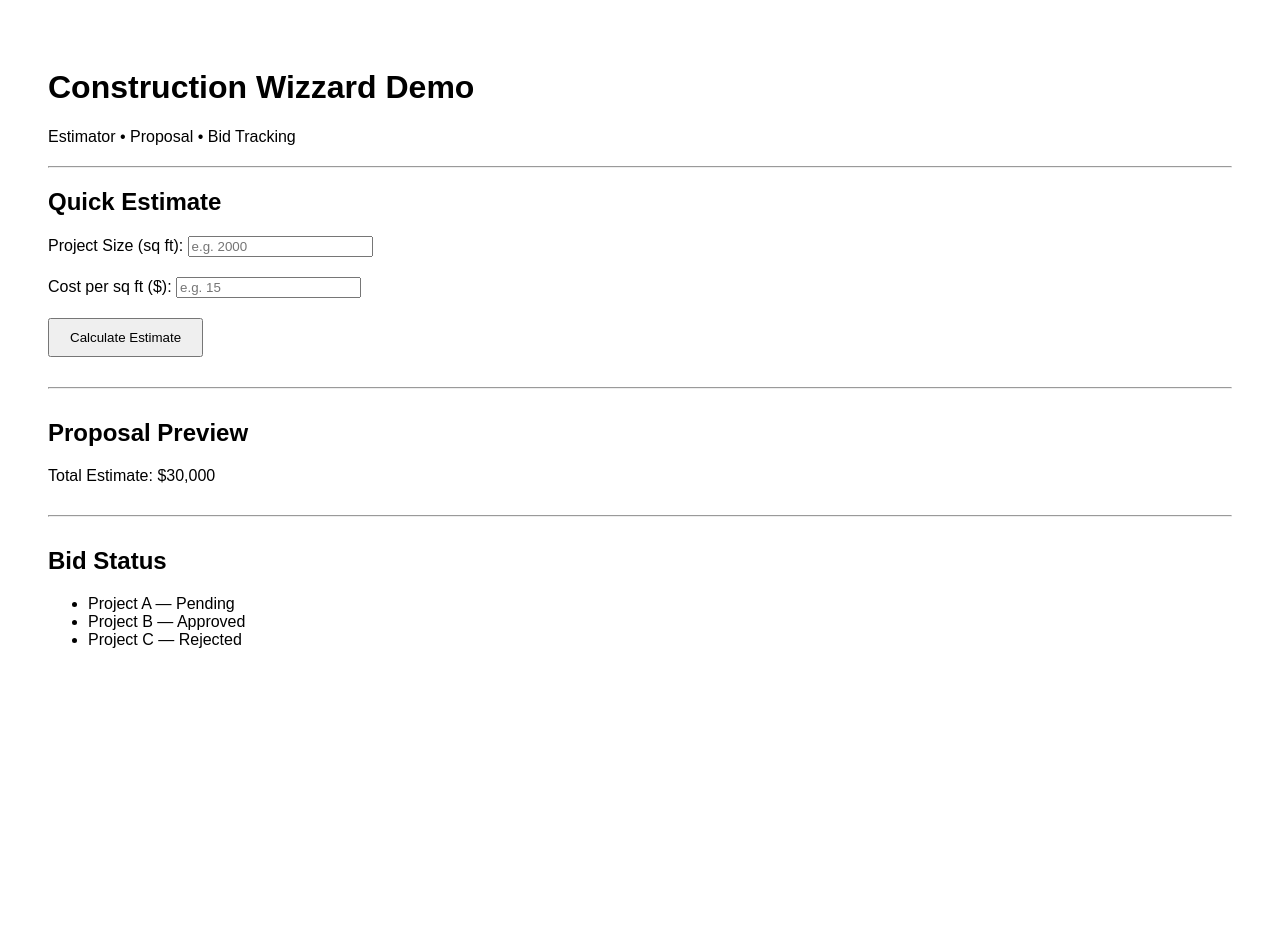
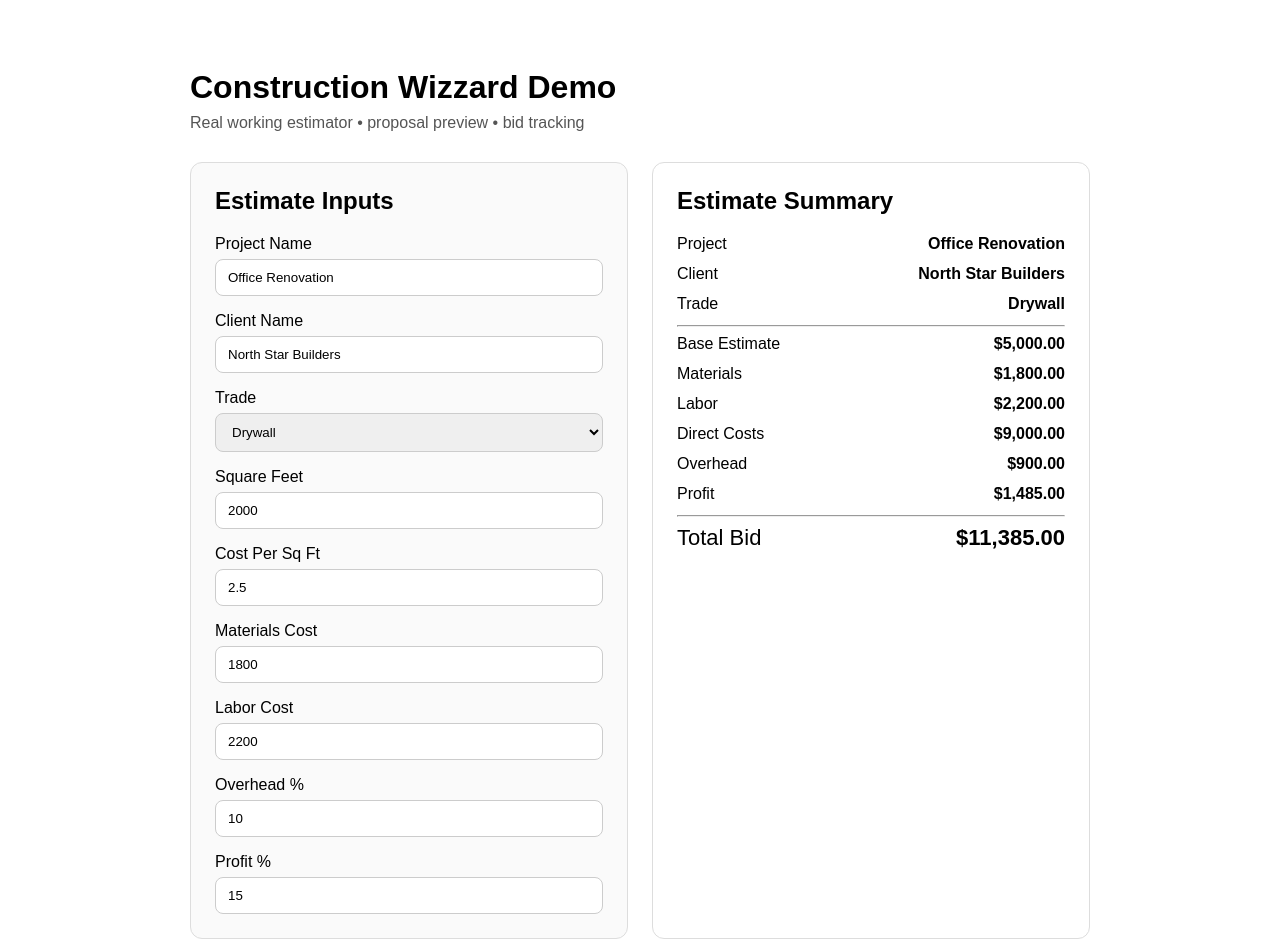
Before and after one commit to wizzard4849-dev/construction-wizzard1, a Next.js app: page /demo in a window 1280 px wide. Shown: the top 952 px of the page. Before the commit the page ends 800 px from the top, so only its background shows below. Built offline with nearby package versions, Linux system fonts and the light colour scheme.

Commit message:
Refactor DemoPage layout and styles
Refactor the DemoPage component to enhance layout and improve user experience. Updated styles and structure for better readability and organization.

```diff
--- a/src/app/demo/page.tsx
+++ b/src/app/demo/page.tsx
@@ -1,40 +1,300 @@
+"use client";
+
+import { useMemo, useState } from "react";
+
+const trades = {
+  drywall: { label: "Drywall", defaultCostPerSqFt: 2.5 },
+  painting: { label: "Painting", defaultCostPerSqFt: 1.5 },
+  flooring: { label: "Flooring", defaultCostPerSqFt: 4.25 },
+  hvac: { label: "HVAC", defaultCostPerSqFt: 8.5 },
+};
+
+function money(value: number) {
+  return value.toLocaleString("en-US", {
+    style: "currency",
+    currency: "USD",
+    maximumFractionDigits: 2,
+  });
+}
+
 export default function DemoPage() {
+  const [projectName, setProjectName] = useState("Office Renovation");
+  const [clientName, setClientName] = useState("North Star Builders");
+  const [trade, setTrade] = useState<keyof typeof trades>("drywall");
+  const [squareFeet, setSquareFeet] = useState(2000);
+  const [costPerSqFt, setCostPerSqFt] = useState(
+    trades.drywall.defaultCostPerSqFt
+  );
+  const [materialsCost, setMaterialsCost] = useState(1800);
+  const [laborCost, setLaborCost] = useState(2200);
+  const [overheadPercent, setOverheadPercent] = useState(10);
+  const [profitPercent, setProfitPercent] = useState(15);
+
+  const estimate = useMemo(() => {
+    const baseEstimate = squareFeet * costPerSqFt;
+    const directCosts = baseEstimate + materialsCost + laborCost;
+    const overhead = directCosts * (overheadPercent / 100);
+    const profit = (directCosts + overhead) * (profitPercent / 100);
+    const total = directCosts + overhead + profit;
+
+    return {
+      baseEstimate,
+      directCosts,
+      overhead,
+      profit,
+      total,
+    };
+  }, [
+    squareFeet,
+    costPerSqFt,
+    materialsCost,
+    laborCost,
+    overheadPercent,
+    profitPercent,
+  ]);
+
+  function onTradeChange(nextTrade: keyof typeof trades) {
+    setTrade(nextTrade);
+    setCostPerSqFt(trades[nextTrade].defaultCostPerSqFt);
+  }
+
   return (
-    <main style={{ padding: 40, fontFamily: "Arial" }}>
-      <h1>Construction Wizzard Demo</h1>
-      <p>Estimator • Proposal • Bid Tracking</p>
+    <main
+      style={{
+        padding: 40,
+        fontFamily: "Arial, sans-serif",
+        maxWidth: 900,
+        margin: "0 auto",
+      }}
+    >
+      <h1 style={{ marginBottom: 8 }}>Construction Wizzard Demo</h1>
+      <p style={{ marginTop: 0, color: "#555" }}>
+        Real working estimator • proposal preview • bid tracking
+      </p>
 
-      <hr style={{ margin: "20px 0" }} />
+      <div
+        style={{
+          display: "grid",
+          gridTemplateColumns: "1fr 1fr",
+          gap: 24,
+          marginTop: 30,
+        }}
+      >
+        <section
+          style={{
+            padding: 24,
+            border: "1px solid #ddd",
+            borderRadius: 12,
+            background: "#fafafa",
+          }}
+        >
+          <h2 style={{ marginTop: 0 }}>Estimate Inputs</h2>
 
-      <h2>Quick Estimate</h2>
+          <div style={{ marginBottom: 16 }}>
+            <label>Project Name</label>
+            <input
+              value={projectName}
+              onChange={(e) => setProjectName(e.target.value)}
+              style={inputStyle}
+            />
+          </div>
 
-      <div style={{ marginBottom: 20 }}>
-        <label>Project Size (sq ft): </label>
-        <input type="number" placeholder="e.g. 2000" />
+          <div style={{ marginBottom: 16 }}>
+            <label>Client Name</label>
+            <input
+              value={clientName}
+              onChange={(e) => setClientName(e.target.value)}
+              style={inputStyle}
+            />
+          </div>
+
+          <div style={{ marginBottom: 16 }}>
+            <label>Trade</label>
+            <select
+              value={trade}
+              onChange={(e) => onTradeChange(e.target.value as keyof typeof trades)}
+              style={inputStyle}
+            >
+              {Object.entries(trades).map(([key, item]) => (
+                <option key={key} value={key}>
+                  {item.label}
+                </option>
+              ))}
+            </select>
+          </div>
+
+          <div style={{ marginBottom: 16 }}>
+            <label>Square Feet</label>
+            <input
+              type="number"
+              value={squareFeet}
+              onChange={(e) => setSquareFeet(Number(e.target.value) || 0)}
+              style={inputStyle}
+            />
+          </div>
+
+          <div style={{ marginBottom: 16 }}>
+            <label>Cost Per Sq Ft</label>
+            <input
+              type="number"
+              step="0.01"
+              value={costPerSqFt}
+              onChange={(e) => setCostPerSqFt(Number(e.target.value) || 0)}
+              style={inputStyle}
+            />
+          </div>
+
+          <div style={{ marginBottom: 16 }}>
+            <label>Materials Cost</label>
+            <input
+              type="number"
+              value={materialsCost}
+              onChange={(e) => setMaterialsCost(Number(e.target.value) || 0)}
+              style={inputStyle}
+            />
+          </div>
+
+          <div style={{ marginBottom: 16 }}>
+            <label>Labor Cost</label>
+            <input
+              type="number"
+              value={laborCost}
+              onChange={(e) => setLaborCost(Number(e.target.value) || 0)}
+              style={inputStyle}
+            />
+          </div>
+
+          <div style={{ marginBottom: 16 }}>
+            <label>Overhead %</label>
+            <input
+              type="number"
+              value={overheadPercent}
+              onChange={(e) => setOverheadPercent(Number(e.target.value) || 0)}
+              style={inputStyle}
+            />
+          </div>
+
+          <div style={{ marginBottom: 0 }}>
+            <label>Profit %</label>
+            <input
+              type="number"
+              value={profitPercent}
+              onChange={(e) => setProfitPercent(Number(e.target.value) || 0)}
+              style={inputStyle}
+            />
+          </div>
+        </section>
+
+        <section
+          style={{
+            padding: 24,
+            border: "1px solid #ddd",
+            borderRadius: 12,
+            background: "#fff",
+          }}
+        >
+          <h2 style={{ marginTop: 0 }}>Estimate Summary</h2>
+
+          <div style={rowStyle}>
+            <span>Project</span>
+            <strong>{projectName}</strong>
+          </div>
+          <div style={rowStyle}>
+            <span>Client</span>
+            <strong>{clientName}</strong>
+          </div>
+          <div style={rowStyle}>
+            <span>Trade</span>
+            <strong>{trades[trade].label}</strong>
+          </div>
+          <hr />
+          <div style={rowStyle}>
+            <span>Base Estimate</span>
+            <strong>{money(estimate.baseEstimate)}</strong>
+          </div>
+          <div style={rowStyle}>
+            <span>Materials</span>
+            <strong>{money(materialsCost)}</strong>
+          </div>
+          <div style={rowStyle}>
+            <span>Labor</span>
+            <strong>{money(laborCost)}</strong>
+          </div>
+          <div style={rowStyle}>
+            <span>Direct Costs</span>
+            <strong>{money(estimate.directCosts)}</strong>
+          </div>
+          <div style={rowStyle}>
+            <span>Overhead</span>
+            <strong>{money(estimate.overhead)}</strong>
+          </div>
+          <div style={rowStyle}>
+            <span>Profit</span>
+            <strong>{money(estimate.profit)}</strong>
+          </div>
+          <hr />
+          <div style={{ ...rowStyle, fontSize: 22 }}>
+            <span>Total Bid</span>
+            <strong>{money(estimate.total)}</strong>
+          </div>
+        </section>
       </div>
 
-      <div style={{ marginBottom: 20 }}>
-        <label>Cost per sq ft ($): </label>
-        <input type="number" placeholder="e.g. 15" />
-      </div>
+      <section
+        style={{
+          marginTop: 30,
+          padding: 24,
+          border: "1px solid #ddd",
+          borderRadius: 12,
+          background: "#fafafa",
+        }}
+      >
+        <h2 style={{ marginTop: 0 }}>Proposal Preview</h2>
+        <p>
+          <strong>{clientName}</strong>, this proposal is for{" "}
+          <strong>{projectName}</strong> under the{" "}
+          <strong>{trades[trade].label}</strong> scope of work.
+        </p>
+        <p>
+          Estimated project size: <strong>{squareFeet.toLocaleString()} sq ft</strong>
+        </p>
+        <p>
+          Proposed contract value: <strong>{money(estimate.total)}</strong>
+        </p>
+      </section>
 
-      <button style={{ padding: "10px 20px", cursor: "pointer" }}>
-        Calculate Estimate
-      </button>
-
-      <hr style={{ margin: "30px 0" }} />
-
-      <h2>Proposal Preview</h2>
-      <p>Total Estimate: $30,000</p>
-
-      <hr style={{ margin: "30px 0" }} />
-
-      <h2>Bid Status</h2>
-      <ul>
-        <li>Project A — Pending</li>
-        <li>Project B — Approved</li>
-        <li>Project C — Rejected</li>
-      </ul>
+      <section
+        style={{
+          marginTop: 30,
+          padding: 24,
+          border: "1px solid #ddd",
+          borderRadius: 12,
+          background: "#fff",
+        }}
+      >
+        <h2 style={{ marginTop: 0 }}>Bid Tracking</h2>
+        <ul style={{ paddingLeft: 20 }}>
+          <li>{projectName} — Pending</li>
+          <li>Warehouse Upgrade — Approved</li>
+          <li>Retail Buildout — Rejected</li>
+        </ul>
+      </section>
     </main>
   );
 }
+
+const inputStyle: React.CSSProperties = {
+  display: "block",
+  width: "100%",
+  marginTop: 6,
+  padding: "10px 12px",
+  borderRadius: 8,
+  border: "1px solid #ccc",
+  boxSizing: "border-box",
+};
+
+const rowStyle: React.CSSProperties = {
+  display: "flex",
+  justifyContent: "space-between",
+  marginBottom: 12,
+};
```
